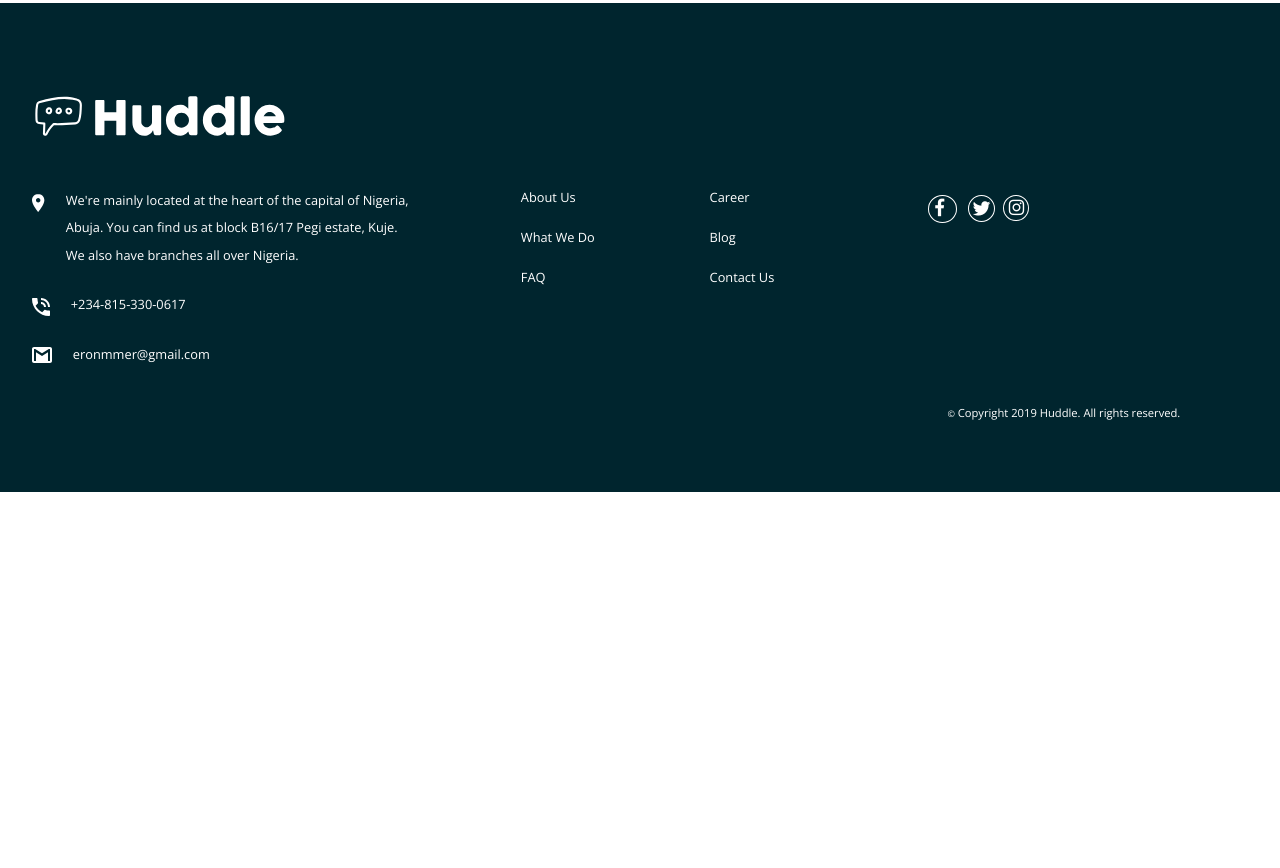
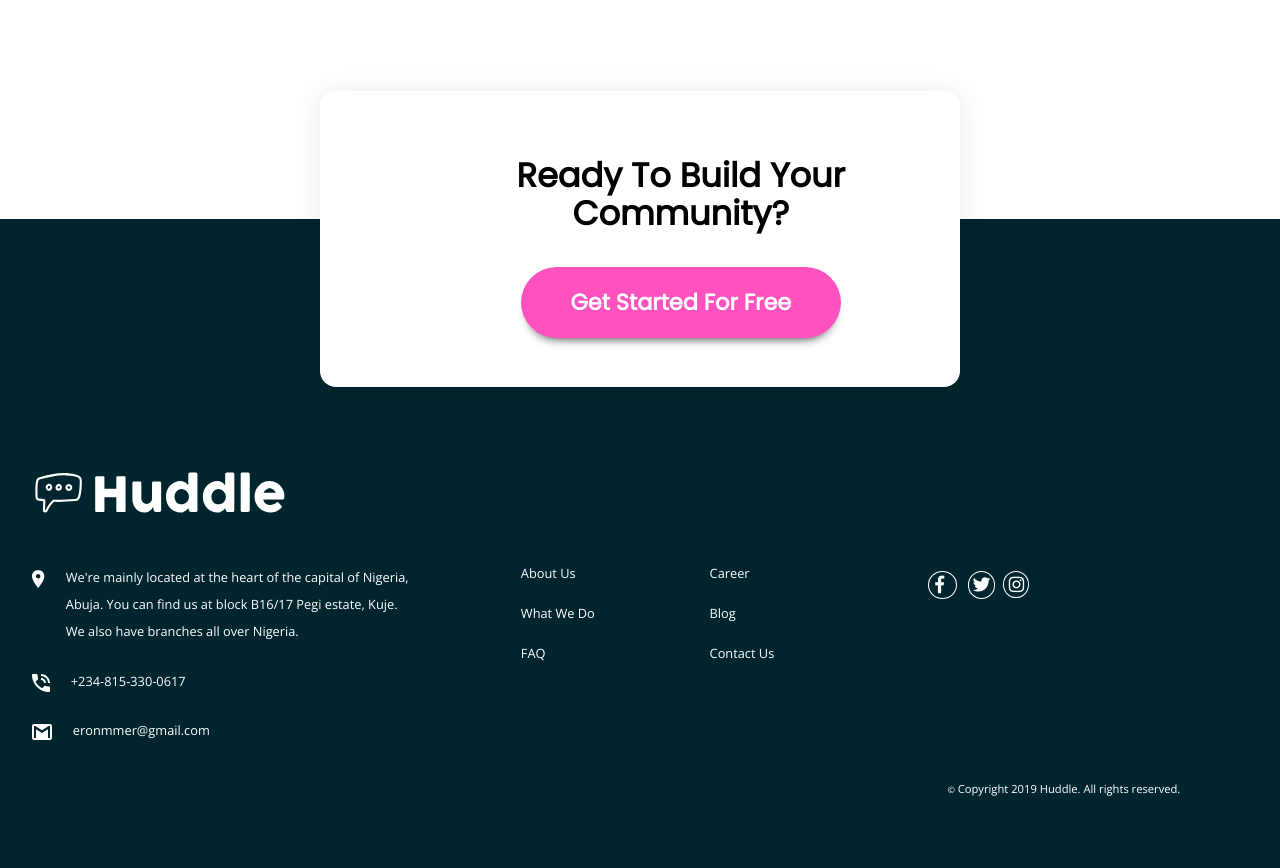
Before and after one commit to Eronmmer/Landing-page-with-alternating-blocks, a plain HTML site: page index.html in a window 1280 px wide. Shown: the part 2062-2930 px from the top of the page. Before the commit the page ends 2554 px from the top, so only its background shows below. Drawn offline with nearby package versions, Linux system fonts and the light colour scheme.

Commit message:
added the Ready To Build Your Community section

```diff
--- a/index.html
+++ b/index.html
@@ -9,8 +9,8 @@
   <link rel="stylesheet" href="stylesheet.css">
   <link href="https://fonts.googleapis.com/css?family=Poppins" rel="stylesheet">
   <link href="https://fonts.googleapis.com/css?family=Open+Sans" rel="stylesheet">
-  <link rel="stylesheet" href="https://use.fontawesome.com/releases/v5.7.2/css/all.css"
-    integrity="sha384-fnmOCqbTlWIlj8LyTjo7mOUStjsKC4pOpQbqyi7RrhN7udi9RwhKkMHpvLbHG9Sr" crossorigin="anonymous">
+  <link rel="stylesheet" href="https://use.fontawesome.com/releases/v5.7.2/css/all.css" integrity="sha384-fnmOCqbTlWIlj8LyTjo7mOUStjsKC4pOpQbqyi7RrhN7udi9RwhKkMHpvLbHG9Sr"
+    crossorigin="anonymous">
   <title>Frontend Mentor | Huddle landing page with alternating feature blocks</title>
 </head>
 
@@ -54,8 +54,7 @@
     <section>
       <div class="partition second-main bordered">
         <div class="image bordered-image">
-          <img src="images/illustration-flowing-conversation.svg" alt="flowing conversation"
-            class="flowing-conversation">
+          <img src="images/illustration-flowing-conversation.svg" alt="flowing conversation" class="flowing-conversation">
         </div>
         <div class="text bordered-text">
           <h3 class="main-text">Flowing Conversations</h3>
@@ -77,7 +76,13 @@
       </div>
     </section>
   </main>
-  <footer class="footer-section">
+  <div class="for-footer">
+    <div class="padding">
+      <div class="for-footer-first bordered">
+        <h3>Ready To Build Your Community?</h3>
+        <button class="btn main-btn btn-footer">Get Started For Free</button>
+      </div>
+      <footer class="footer-section for-footer-second">
         <section class="footer footer-first">
           <div class="logo-footer-partition">
             <img src="./images/logo-footer.svg" alt="logo" class="logo footer-logo">
@@ -121,5 +126,9 @@
           </div>
         </section>
       </footer>
+    </div>
+  </div>
+
 </body>
+
 </html>
--- a/stylesheet.css
+++ b/stylesheet.css
@@ -110,8 +110,32 @@ img {
 }
 
 .btn-footer {
-  width: 14rem;
-  height: 2.6rem;
+  width: 12rem;
+  height: 2.7rem;
+  font-size: 80%;
+}
+
+.for-footer {
+  background-color: hsl(192, 100%, 9%);
+  margin-top: 13rem;
+}
+
+.for-footer-first {
+  text-align: center;
+  max-width: 90%;
+  margin: 0 auto;
+  background: white;
+  box-shadow: 0px 3px 30px 3px rgba(0, 0, 0, .08) !important;
+  margin-top: -20rem;
+  padding-bottom: 0.1rem !important;
+}
+
+.for-footer-first h3 {
+  font-size: 98%;
+}
+
+.padding {
+  padding-top: 13rem;
 }
 
 .bordered {
@@ -269,6 +293,29 @@ img {
     font-size: 0.7rem;
   }
 
+  .btn-footer {
+    width: 20rem;
+    height: 4.4rem;
+    font-size: 1.4rem;
+  }
+
+  .for-footer {
+    margin-top: 16rem;
+  }
+
+  .for-footer-first {
+    width: 50%;
+    padding: 2rem;
+  }
+
+  .for-footer-first h3 {
+    font-size: 2.1rem;
+  }
+
+  .padding {
+    padding-top: 12rem;
+  }
+
   .bordered {
     grid-gap: 4rem;
   }
@@ -318,7 +365,7 @@ img {
   .footer-section {
     display: flex;
     flex-direction: row;
-    padding-top: 5rem;
+    padding-top: 2rem;
     padding-bottom: 4.5rem;
     padding-left: 2rem;
     padding-right: 2rem;
```
Lines whose indentation alone changed are shown as unchanged.
